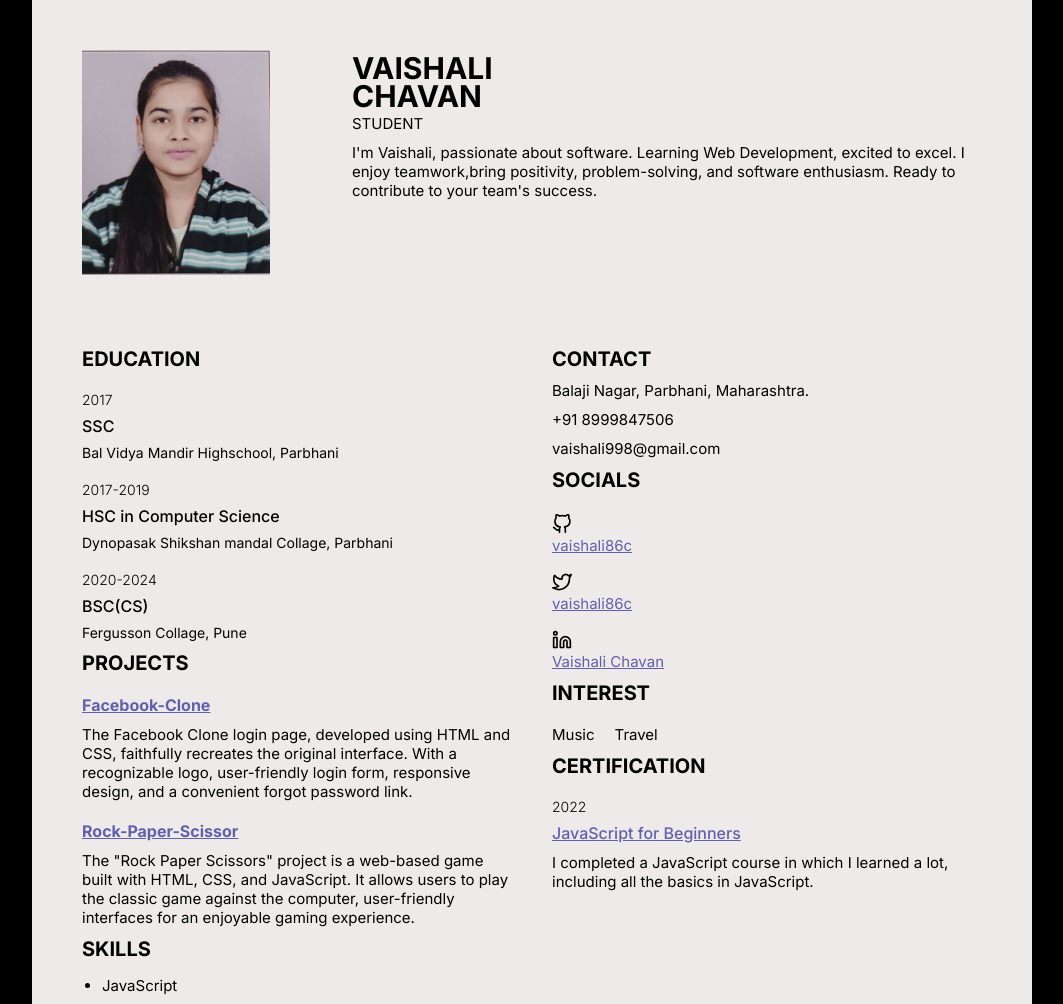
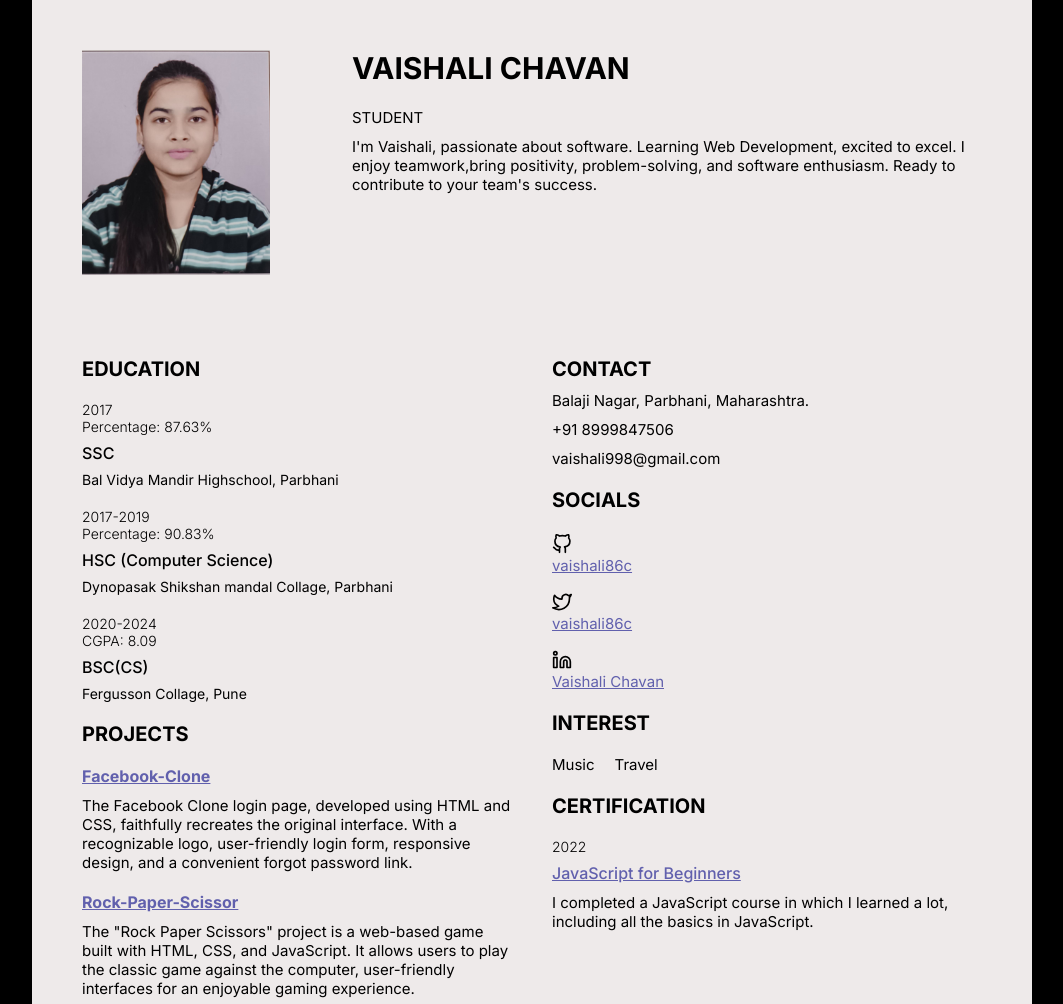
Before and after one commit to vaishali86c/Online-Resume, a plain HTML site: page index.html in a window 1280 px wide. Shown: the top 1004 px of the page, without its empty margins (108-1171 px from the left). Drawn offline with nearby package versions, Linux system fonts and the light colour scheme.

Commit message:
Modify Resume

```diff
--- a/index.html
+++ b/index.html
@@ -19,8 +19,7 @@
         </div>
         <div>
           <h1 class="profile_name">
-            <span class="profile_name_firstName">Vaishali</span>
-            <span class="profile_name_lastName">Chavan</span>
+            <span class="profile_name_firstName">Vaishali Chavan</span>
           </h1>
           <p class="profile_title">Student</p>
           <p class="description profile_description">
@@ -38,21 +37,30 @@
         <h3 class="title">Education</h3>
 
         <div class="edu_item">
-          <p class="item_preTitle">2017</p>
+          <p class="item_preTitle">
+            2017 <br>
+            Percentage: 87.63%
+          </p>
           <h4 class="item_title">SSC</h4>
           <p class="item_subtitle">
              Bal Vidya Mandir Highschool, Parbhani
           </p>
         </div>
         <div class="edu_item">
-          <p class="item_preTitle">2017-2019</p>
-          <h4 class="item_title">HSC in Computer Science</h4>
+          <p class="item_preTitle">
+            2017-2019  <br>
+            Percentage: 90.83%
+          </p>
+          <h4 class="item_title">HSC (Computer Science)</h4>
           <p class="item_subtitle">
              Dynopasak Shikshan mandal Collage, Parbhani
           </p>
         </div>
         <div class="edu_item">
-          <p class="item_preTitle">2020-2024</p>
+          <p class="item_preTitle">
+            2020-2024 <br>
+            CGPA: 8.09
+          </p>
           <h4 class="item_title">BSC(CS)</h4>
           <p class="item_subtitle">
             Fergusson Collage, Pune
--- a/styles.css
+++ b/styles.css
@@ -35,7 +35,7 @@ a {
 	font-weight: 700;
 	font-size: 2rem;
 	text-transform: uppercase;
-	margin-top: 10px;
+	margin-top: 20px;
 }
 .item_preTitle {
 	font-size: 1.4rem;
@@ -133,6 +133,7 @@ a {
 	font-size: 1.5rem;
 	font-weight: 400;
 	text-transform: uppercase;
+	margin-top: 30px;
 }
 
 @media only screen and (max-width: 768px) {
```
